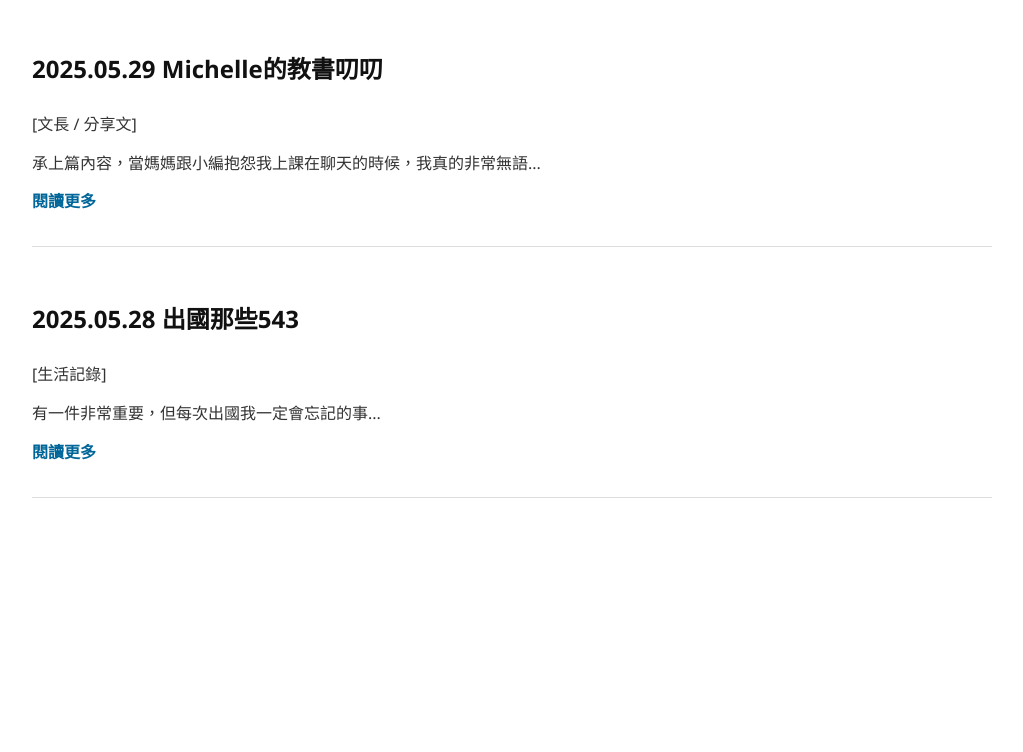
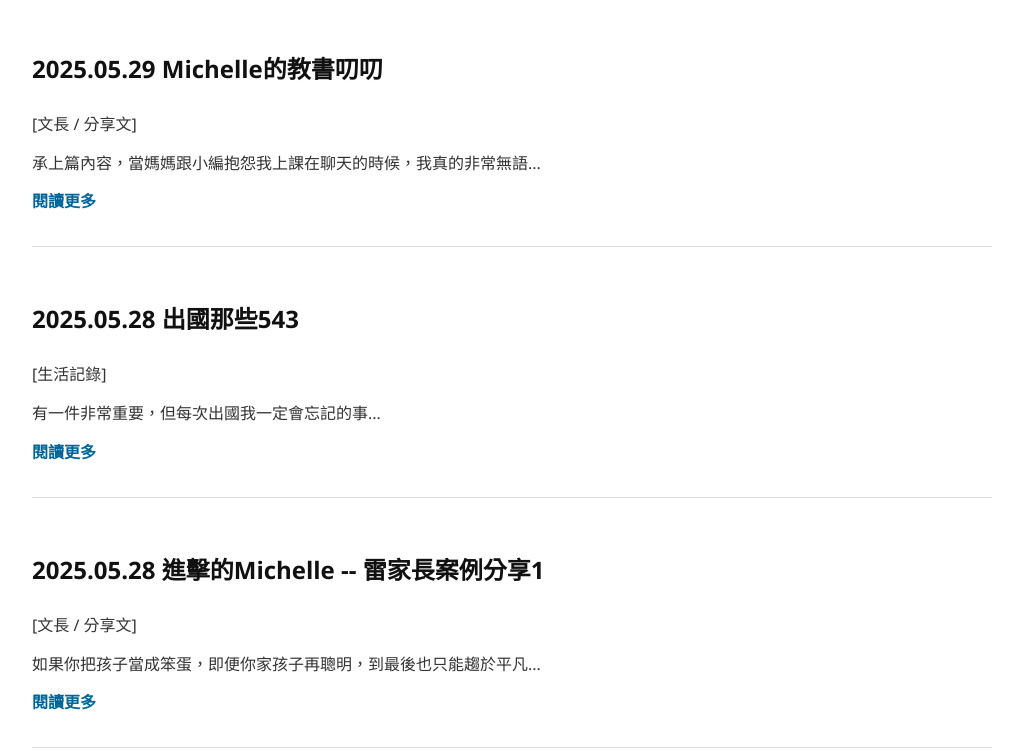
Before and after one commit to KingSmartSchool/Michelle_Blog, a plain HTML site: page blog.html in a window 1280 px wide. Shown: the part 1181-1933 px from the top of the page, without its empty margins (128-1151 px from the left). Before the commit the page ends 1769 px from the top, so only its background shows below. Drawn offline with Linux system fonts and the light colour scheme.

Commit message:
Update blog.html

```diff
--- a/blog.html
+++ b/blog.html
@@ -123,6 +123,13 @@
       <a class="read-more" href="20250528.html">閱讀更多</a>
     </div>
 
+     <div class="blog-entry">
+      <h2>2025.05.28 進擊的Michelle -- 雷家長案例分享1</h2>
+      <p>[文長 / 分享文]</p>
+      <p>如果你把孩子當成笨蛋，即便你家孩子再聰明，到最後也只能趨於平凡...</p>
+      <a class="read-more" href="20250528_2.html">閱讀更多</a>
+    </div>
+
   </main>
 
 </body>
```
